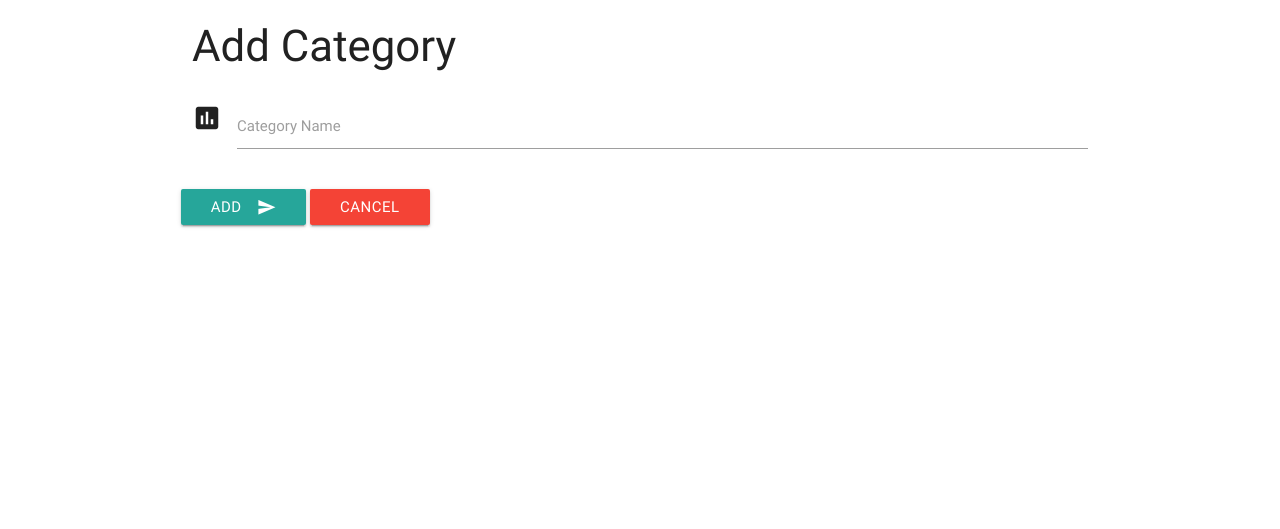
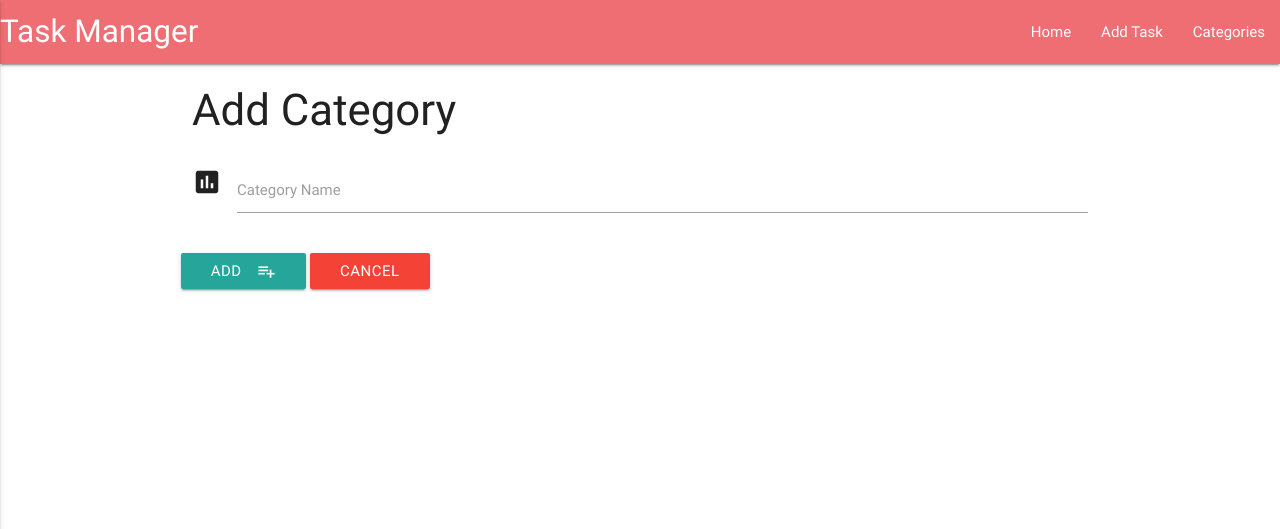
Before and after one commit to SPawson/Flask-Task-Manager, a Flask app: page /new_category in a window 1280 px wide. Shown: the top 529 px of the page. Run offline with Flask 2, Linux system fonts and the light colour scheme; some libraries are stand-ins or nearby versions.

Commit message:
added navbar

```diff
--- a/templates/add-category.html
+++ b/templates/add-category.html
@@ -20,7 +20,7 @@
 
         <div class="row">
             <button class="btn waves-effect waves-light" type="submit">Add
-                <i class="material-icons right">send</i>
+                <i class="material-icons right">playlist_add</i>
             </button>
 
             <a href="{{url_for('get_categories')}}" class="waves-effect waves-light btn red">Cancel</a>
--- a/templates/base.html
+++ b/templates/base.html
@@ -12,10 +12,28 @@
 </head>
 
 <body>
+    <header>
+        <nav>
+            <div class="nav-wrapper">
+                <a href="#!" class="brand-logo">Task Manager</a>
+                <a href="#" data-activates="mobile-demo" class="button-collapse "><i class="material-icons">menu</i></a>
+                <ul class="right hide-on-med-and-down">
+                    <li><a href="{{url_for('get_tasks')}}">Home</a></li>
+                    <li><a href="{{url_for('add_task')}}">Add Task</a></li>
+                    <li><a href="{{url_for('get_categories')}}">Categories</a></li>
+                </ul>
+                <ul class="side-nav" id="mobile-demo">
+                    <li><a href="{{url_for('get_tasks')}}">Home</a></li>
+                    <li><a href="{{url_for('add_task')}}">Add Task</a></li>
+                    <li><a href="{{url_for('get_categories')}}">Categories</a></li>
+                </ul>
+            </div>
+        </nav>
+    </header>
     <div class="container">
-            {% block content %}
+        {% block content %}
 
-            {% endblock %}
+        {% endblock %}
     </div>
 
 
@@ -35,6 +53,8 @@
                 closeOnSelect: false // Close upon selecting a date,
             });
             $('select').material_select();
+
+            $(".button-collapse").sideNav();
         });
 
 
```
